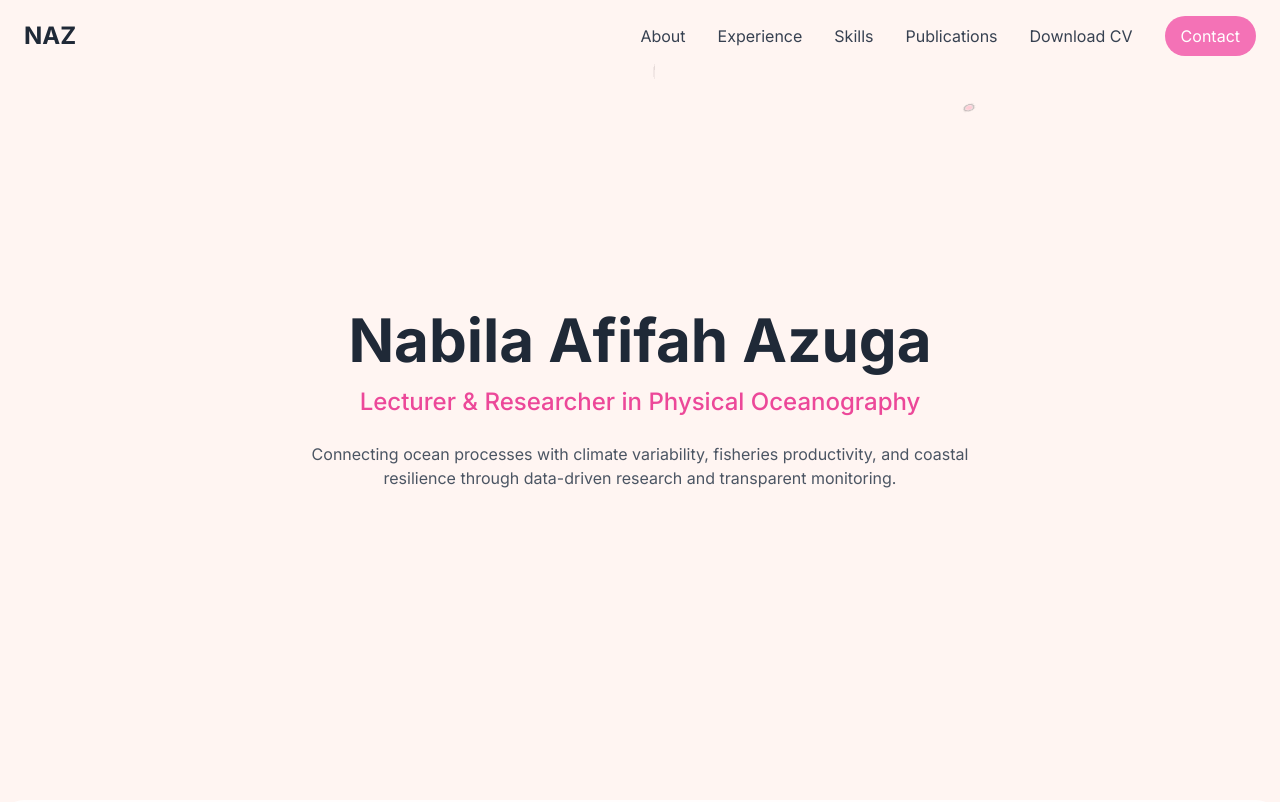
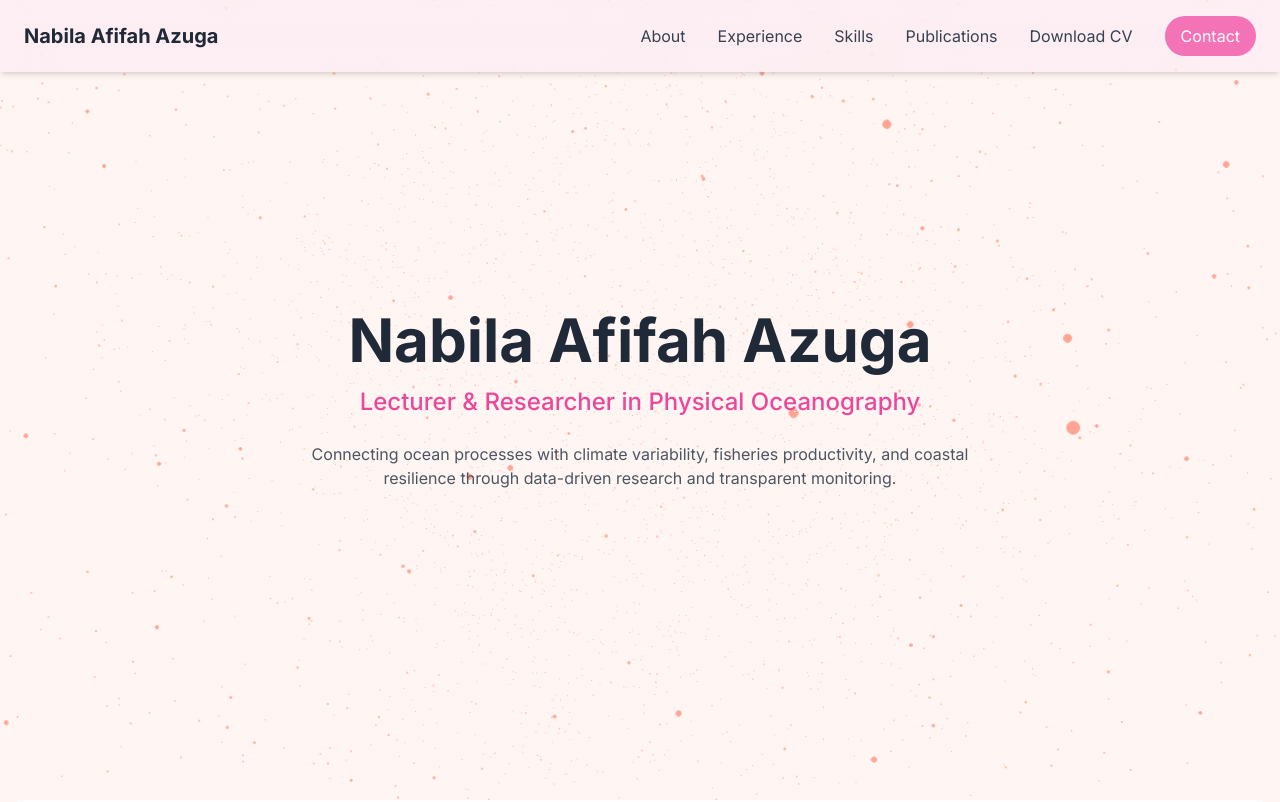
Before and after one commit to ahmad-dhuha-habibullah/personal-profile, a plain HTML site: page naz/nabila-afifah-azuga.html in a window 1280 px wide. Shown: the top 802 px of the page. Drawn offline with nearby package versions, Linux system fonts and the light colour scheme; animation ran at ten frames a second.

Commit message:
Update nabila-afifah-azuga.html

```diff
--- a/naz/nabila-afifah-azuga.html
+++ b/naz/nabila-afifah-azuga.html
@@ -17,7 +17,7 @@
             color: #5C4033; /* Dark brown for text */
         }
         #three-canvas {
-            position: fixed; /* Changed to fixed to stay in place */
+            position: fixed; /* Keep canvas fixed for immersive effect */
             top: 0;
             left: 0;
             width: 100%;
@@ -71,10 +71,10 @@
     <div class="relative min-h-screen">
 
         <!-- Header -->
-        <header class="content-section fixed top-0 left-0 right-0 z-20 transition-all duration-300" id="header">
+        <header class="content-section fixed top-0 left-0 right-0 z-20 bg-pink-100/50 backdrop-blur-lg shadow-md" id="header">
             <div class="container mx-auto px-6 py-4">
                 <nav class="flex items-center justify-between">
-                    <a href="#" class="text-2xl font-bold text-gray-800">NAZ</a>
+                    <a href="#" class="text-xl font-bold text-gray-800">Nabila Afifah Azuga</a>
                     <div class="hidden md:flex items-center space-x-8">
                         <a href="#about" class="text-gray-700 hover:text-pink-500 transition">About</a>
                         <a href="#experience" class="text-gray-700 hover:text-pink-500 transition">Experience</a>
@@ -298,106 +298,75 @@
         </div>
 
         <!-- Footer -->
-        <footer class="content-section bg-gray-800 text-white py-8">
-            <div class="container mx-auto text-center">
-                <p>&copy; 2025 Nabila Afifah Azuga. All Rights Reserved.</p>
+        <footer class="content-section bg-pink-100/50 backdrop-blur-lg text-gray-700 py-6">
+            <div class="container mx-auto text-center text-sm">
+                <p>&copy; 2025 Nabila Afifah Azuga</p>
             </div>
         </footer>
     </div>
 
     <script>
-        // --- SAKURA ANIMATION SCRIPT ---
-        let scene, camera, renderer, petals = [];
-        const petalCount = 50;
+        // --- INTERACTIVE PARTICLE SCRIPT ---
+        let scene, camera, renderer, particles, particleSystem;
+        let mouseX = 0, mouseY = 0;
+        const windowHalfX = window.innerWidth / 2;
+        const windowHalfY = window.innerHeight / 2;
 
         function initThree() {
+            // Scene setup
             scene = new THREE.Scene();
 
-            camera = new THREE.PerspectiveCamera(75, window.innerWidth / window.innerHeight, 0.1, 1000);
-            camera.position.z = 5;
+            // Camera setup
+            camera = new THREE.PerspectiveCamera(75, window.innerWidth / window.innerHeight, 1, 10000);
+            camera.position.z = 1000;
 
+            // Particle material
+            const particleMaterial = new THREE.PointsMaterial({
+                color: 0xFFC0CB, // Soft Pink
+                size: 3,
+                map: createCircleTexture('#FFDAB9', 256), // Peach color for particles
+                blending: THREE.AdditiveBlending,
+                transparent: true,
+                depthWrite: false
+            });
+
+            // Particle geometry
+            const particleGeometry = new THREE.BufferGeometry();
+            const particleCount = 5000;
+            const positions = new Float32Array(particleCount * 3);
+
+            for (let i = 0; i < particleCount * 3; i++) {
+                positions[i] = (Math.random() - 0.5) * 2000;
+            }
+            particleGeometry.setAttribute('position', new THREE.BufferAttribute(positions, 3));
+
+            // Particle system
+            particleSystem = new THREE.Points(particleGeometry, particleMaterial);
+            scene.add(particleSystem);
+
+            // Renderer setup
             renderer = new THREE.WebGLRenderer({ antialias: true, alpha: true });
+            renderer.setPixelRatio(window.devicePixelRatio);
             renderer.setSize(window.innerWidth, window.innerHeight);
-            renderer.setClearColor(0x000000, 0);
+            renderer.setClearColor(0x000000, 0); // Transparent background
             document.getElementById('three-canvas').appendChild(renderer.domElement);
 
-            const petalTexture = createSakuraTexture();
-            const petalMaterial = new THREE.MeshBasicMaterial({
-                map: petalTexture,
-                transparent: true,
-                side: THREE.DoubleSide,
-                depthWrite: false
-            });
-            const petalGeometry = new THREE.PlaneGeometry(0.2, 0.2);
-
-            for (let i = 0; i < petalCount; i++) {
-                const petal = new THREE.Mesh(petalGeometry, petalMaterial);
-                resetPetal(petal);
-                petals.push(petal);
-                scene.add(petal);
-            }
-
+            // Event listeners
+            document.addEventListener('mousemove', onDocumentMouseMove, false);
             window.addEventListener('resize', onWindowResize, false);
         }
 
-        function createSakuraTexture() {
-            const canvas = document.createElement('canvas');
-            canvas.width = 64;
-            canvas.height = 64;
-            const ctx = canvas.getContext('2d');
-
-            ctx.fillStyle = 'white';
-            ctx.beginPath();
-            ctx.moveTo(32, 10);
-            ctx.bezierCurveTo(60, 20, 50, 50, 32, 60);
-            ctx.bezierCurveTo(14, 50, 4, 20, 32, 10);
-            ctx.fill();
-
-            ctx.fillStyle = 'rgba(255, 192, 203, 0.8)'; // Pink
-            ctx.beginPath();
-            ctx.moveTo(32, 15);
-            ctx.bezierCurveTo(55, 25, 45, 45, 32, 55);
-            ctx.bezierCurveTo(19, 45, 9, 25, 32, 15);
-            ctx.fill();
-
-            return new THREE.CanvasTexture(canvas);
-        }
-
-        function resetPetal(petal) {
-            const scale = Math.random() * 0.5 + 0.5;
-            petal.scale.set(scale, scale, scale);
-
-            petal.position.x = (Math.random() - 0.5) * 15;
-            petal.position.y = Math.random() * 10 + 5; // Start above screen
-            petal.position.z = (Math.random() - 0.5) * 10;
-
-            petal.userData = {
-                velocityY: Math.random() * 0.01 + 0.005,
-                velocityX: (Math.random() - 0.5) * 0.01,
-                rotationX: Math.random() * 0.1,
-                rotationY: Math.random() * 0.1,
-                rotationZ: Math.random() * 0.1
-            };
-        }
-
-        function animate() {
-            requestAnimationFrame(animate);
-
-            petals.forEach(petal => {
-                petal.position.y -= petal.userData.velocityY;
-                petal.position.x += Math.sin(petal.position.y * 0.5) * petal.userData.velocityX;
-
-                petal.rotation.x += petal.userData.rotationX;
-                petal.rotation.y += petal.userData.rotationY;
-                petal.rotation.z += petal.userData.rotationZ;
-
-                if (petal.position.y < -6) {
-                    resetPetal(petal);
-                    petal.position.y = 6; // Reset to top
-                }
-            });
-
-            renderer.render(scene, camera);
+        function createCircleTexture(color, size) {
+            const matCanvas = document.createElement('canvas');
+            matCanvas.width = matCanvas.height = size;
+            const matContext = matCanvas.getContext('2d');
+            const center = size / 2;
+            matContext.beginPath();
+            matContext.arc(center, center, size / 2, 0, 2 * Math.PI, false);
+            matContext.closePath();
+            matContext.fillStyle = color;
+            matContext.fill();
+            return new THREE.CanvasTexture(matCanvas);
         }
 
         function onWindowResize() {
@@ -406,10 +375,32 @@
             renderer.setSize(window.innerWidth, window.innerHeight);
         }
 
+        function onDocumentMouseMove(event) {
+            mouseX = event.clientX - windowHalfX;
+            mouseY = event.clientY - windowHalfY;
+        }
+
+        function animate() {
+            requestAnimationFrame(animate);
+            render();
+        }
+
+        function render() {
+            const time = Date.now() * 0.00005;
+
+            camera.position.x += (mouseX - camera.position.x) * 0.05;
+            camera.position.y += (-mouseY - camera.position.y) * 0.05;
+            camera.lookAt(scene.position);
+
+            particleSystem.rotation.y = time * 0.5;
+            particleSystem.rotation.x = time * 0.2;
+
+            renderer.render(scene, camera);
+        }
+
         initThree();
         animate();
-
-        // --- END SAKURA SCRIPT ---
+        // --- END INTERACTIVE PARTICLE SCRIPT ---
 
         // Smooth Scrolling for navigation
         document.querySelectorAll('a[href^="#"]').forEach(anchor => {
@@ -419,16 +410,6 @@
                     behavior: 'smooth'
                 });
             });
-        });
-
-        // Header background on scroll
-        const header = document.getElementById('header');
-        window.addEventListener('scroll', () => {
-            if (window.scrollY > 50) {
-                header.classList.add('bg-white/80', 'shadow-md', 'backdrop-blur-sm');
-            } else {
-                header.classList.remove('bg-white/80', 'shadow-md', 'backdrop-blur-sm');
-            }
         });
 
         // Mobile menu toggle
```
